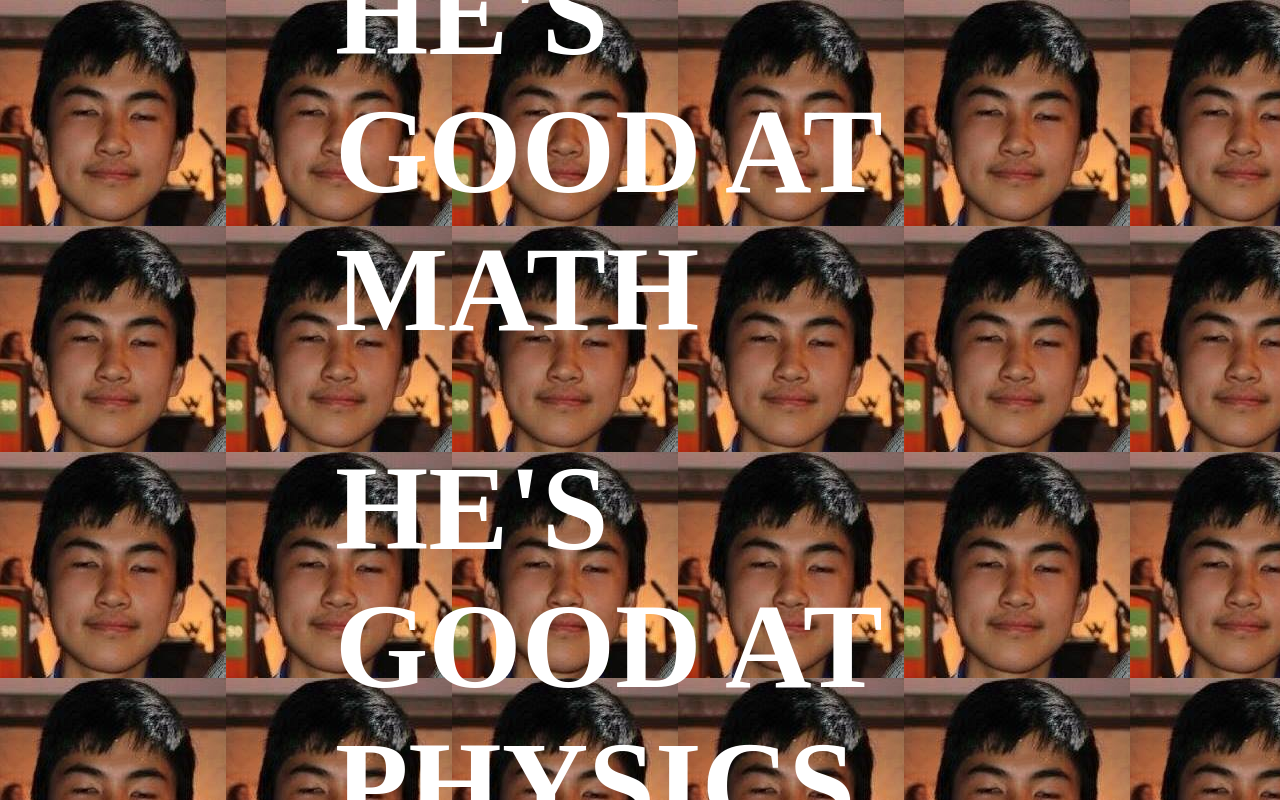
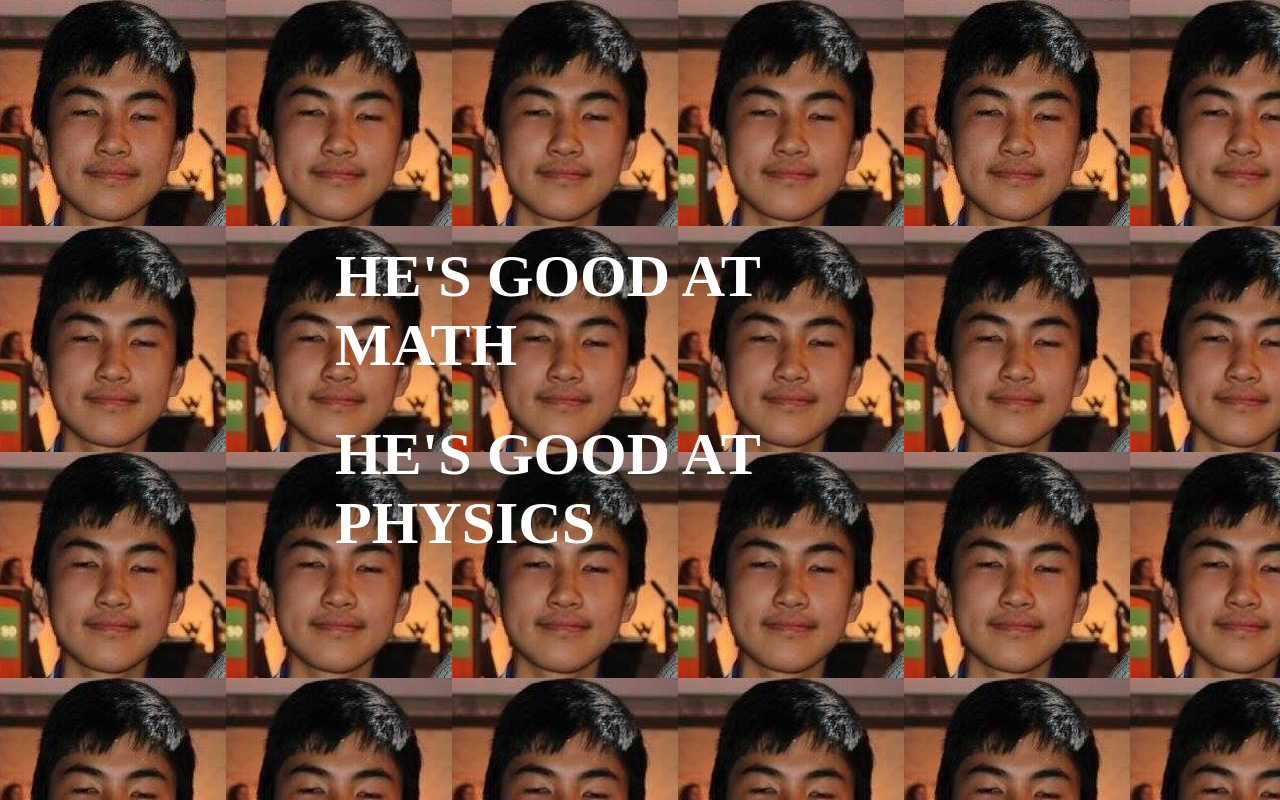
Before and after one commit to danielasdf/danielasdf.github.io, a plain HTML site: page index.html in a window 1280 px wide. Drawn offline with Linux system fonts and the light colour scheme.

Commit message:
Update index.html

```diff
--- a/index.html
+++ b/index.html
@@ -28,8 +28,8 @@
 
 	<body>
 	<div>
-		<h1 style = "font-size: 120px; color: white; align: center">HE'S GOOD AT MATH</h1>
-		<h1 style = "font-size: 120px; color: white; align: center">HE'S GOOD AT PHYSICS</h1>
+		<h1 style = "font-size: 60px; color: white; align: center">HE'S GOOD AT MATH</h1>
+		<h1 style = "font-size: 60px; color: white; align: center">HE'S GOOD AT PHYSICS</h1>
 	</div>
 	</body>
 </html>
```
